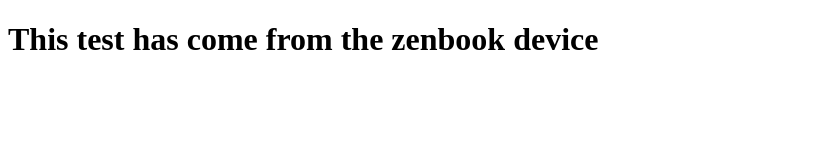
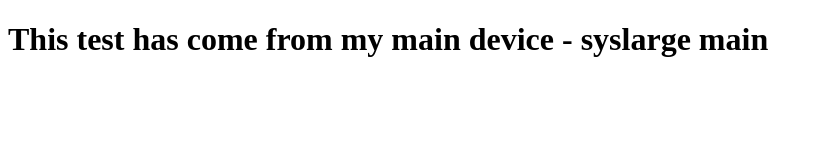
Before and after one commit to ajameslarner/CFT2111-JS-Development, a plain HTML site: page index.html in a window 1280 px wide. Shown: the whole page, without its empty margins (0-823 px from the left). Drawn offline with Linux system fonts and the light colour scheme.

Commit message:
masterdevice

```diff
--- a/index.html
+++ b/index.html
@@ -7,7 +7,7 @@
 </head>
 <body>
 
-    <h1>This test has come from the zenbook device</h1>
+    <h1>This test has come from my main device - syslarge main</h1>
 
 
 
```
